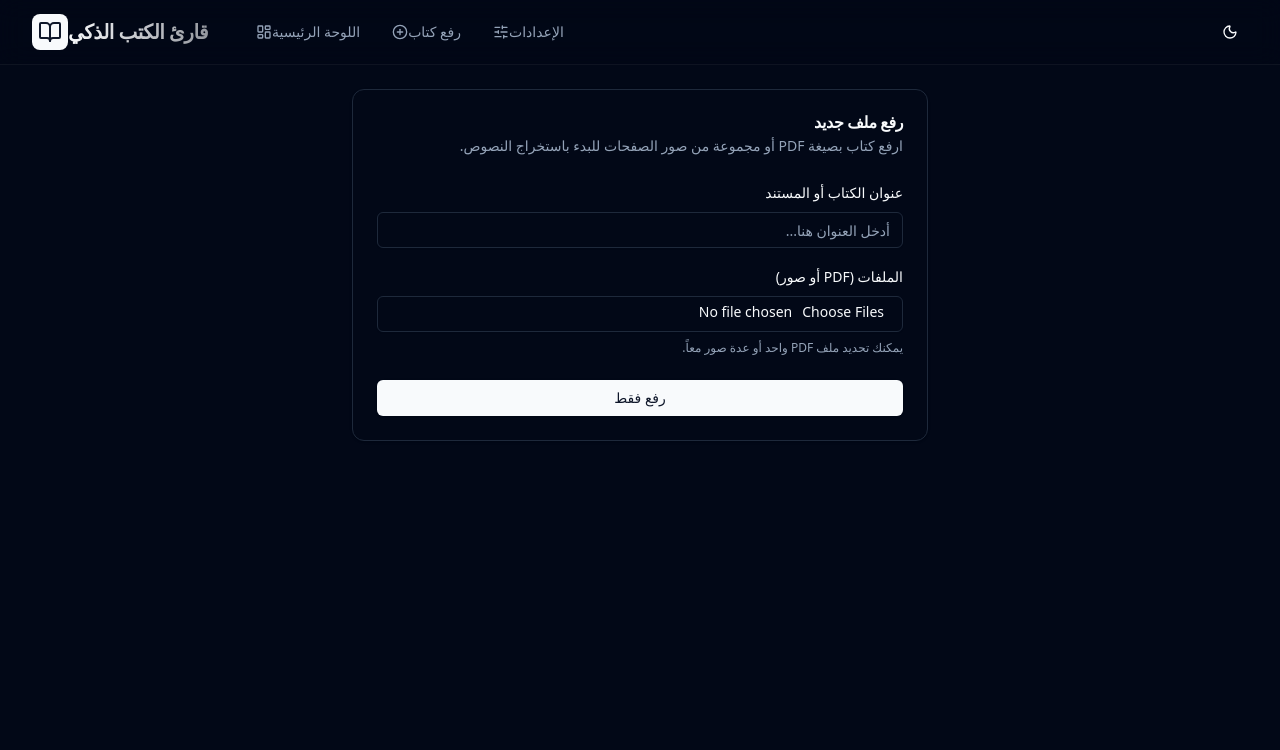
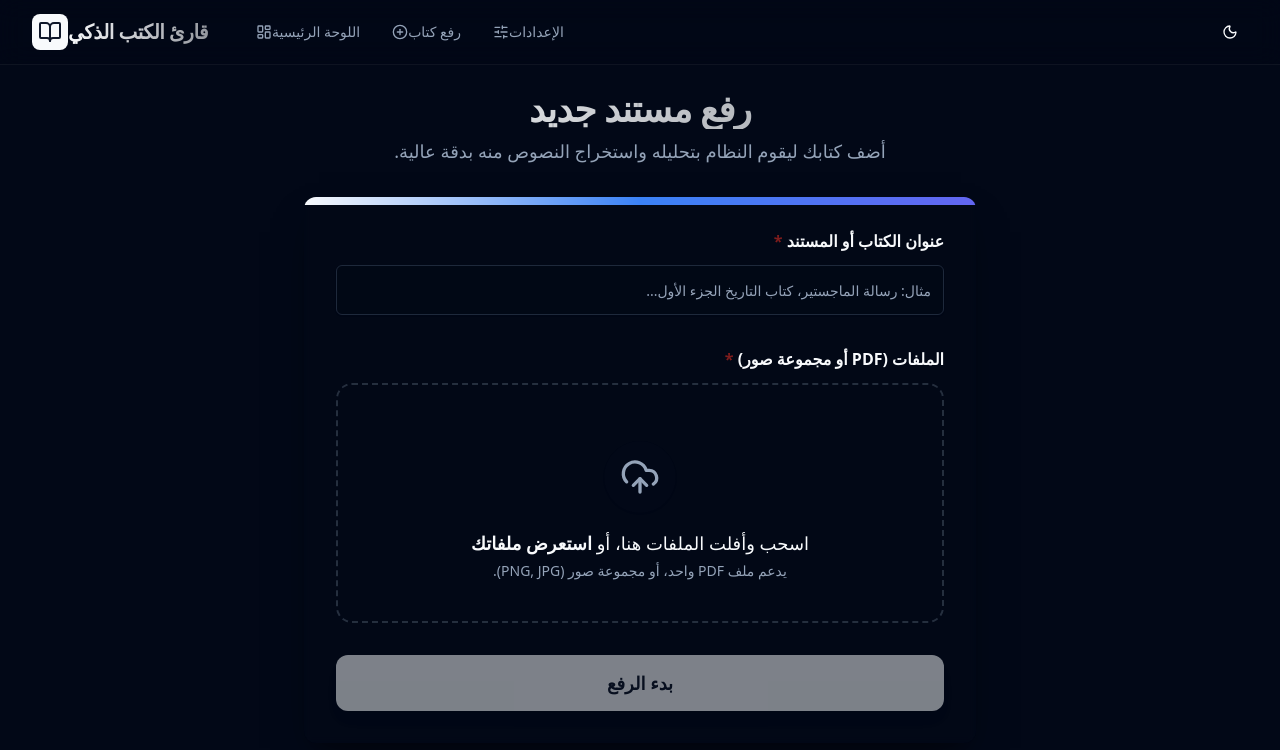
Before and after one commit to GhaziRiyadh/book_to_word, a React (Vite) app in the folder frontend/: page /upload in a window 1280 px wide. Shown: the top 750 px of the page. Built offline with nearby package versions, Linux system fonts and the light colour scheme.

Commit message:
feat: add UploadPage component with drag-and-drop file support and API integration

```diff
--- a/frontend/src/pages/UploadPage.tsx
+++ b/frontend/src/pages/UploadPage.tsx
@@ -1,32 +1,83 @@
-import { useState } from "react"
+import { useState, useRef } from "react"
 import { useNavigate } from "react-router-dom"
 import axios from "axios"
-import { Card, CardContent, CardDescription, CardHeader, CardTitle, CardFooter } from "@/components/ui/card"
+import { Card, CardContent, CardFooter } from "@/components/ui/card"
 import { Input } from "@/components/ui/input"
 import { Label } from "@/components/ui/label"
 import { Button } from "@/components/ui/button"
 import { useToast } from "@/hooks/use-toast"
+import { UploadCloud, File as FileIcon, FileImage, X, Loader2 } from "lucide-react"
 
 const API_URL = "http://localhost:8000/api/v1"
 
 export function UploadPage() {
   const [title, setTitle] = useState("")
-  const [files, setFiles] = useState<FileList | null>(null)
+  const [selectedFiles, setSelectedFiles] = useState<File[]>([])
   const [uploading, setUploading] = useState(false)
+  const [dragActive, setDragActive] = useState(false)
+
+  const inputRef = useRef<HTMLInputElement>(null)
   const navigate = useNavigate()
   const { toast } = useToast()
 
+  // --- Drag and Drop Handlers ---
+  const handleDrag = (e: React.DragEvent) => {
+    e.preventDefault()
+    e.stopPropagation()
+    if (e.type === "dragenter" || e.type === "dragover") {
+      setDragActive(true)
+    } else if (e.type === "dragleave") {
+      setDragActive(false)
+    }
+  }
+
+  const handleDrop = (e: React.DragEvent) => {
+    e.preventDefault()
+    e.stopPropagation()
+    setDragActive(false)
+
+    if (e.dataTransfer.files && e.dataTransfer.files[0]) {
+      const newFiles = Array.from(e.dataTransfer.files)
+      // Filter out non-PDF/Images if needed, or just warn
+      setSelectedFiles((prev) => [...prev, ...newFiles])
+    }
+  }
+
+  const handleChange = (e: React.ChangeEvent<HTMLInputElement>) => {
+    e.preventDefault()
+    if (e.target.files && e.target.files[0]) {
+      const newFiles = Array.from(e.target.files)
+      setSelectedFiles((prev) => [...prev, ...newFiles])
+    }
+  }
+
+  const removeFile = (indexToRemove: number) => {
+    setSelectedFiles((prev) => prev.filter((_, index) => index !== indexToRemove))
+  }
+
+  const onZoneClick = () => {
+    inputRef.current?.click()
+  }
+
+  // --- Upload Handler ---
   const handleUpload = async (e: React.FormEvent) => {
     e.preventDefault()
-    if (!title || !files || files.length === 0) return
+    if (!title || selectedFiles.length === 0) {
+        toast({
+            title: "بيانات ناقصة",
+            description: "تأكد من إدخال عنوان الكتاب واختيار ملف واحد على الأقل.",
+            variant: "destructive"
+        })
+        return
+    }
 
     setUploading(true)
     const formData = new FormData()
     formData.append("title", title)
 
-    for (let i = 0; i < files.length; i++) {
-        formData.append("files", files[i])
-    }
+    selectedFiles.forEach(file => {
+        formData.append("files", file)
+    })
 
     try {
       const res = await axios.post(`${API_URL}/books/upload`, formData, {
@@ -37,7 +88,7 @@ export function UploadPage() {
 
       toast({
         title: "تم الرفع بنجاح",
-        description: "تم رفع الكتاب فقط. ابدأ المعالجة من زر إعادة المعالجة.",
+        description: "تم رفع الكتاب. سيتم نقلك للصفحة الخاصة به لتبدأ المعالجة.",
       })
       navigate(`/books/${bookId}`)
     } catch (error) {
@@ -53,42 +104,135 @@ export function UploadPage() {
   }
 
   return (
-    <div className="max-w-xl mx-auto space-y-6">
-      <Card>
-        <CardHeader>
-          <CardTitle>رفع ملف جديد</CardTitle>
-          <CardDescription>ارفع كتاب بصيغة PDF أو مجموعة من صور الصفحات للبدء باستخراج النصوص.</CardDescription>
-        </CardHeader>
+    <div className="max-w-2xl mx-auto space-y-8 pb-12">
+      <div className="text-center space-y-2">
+        <h1 className="text-4xl font-extrabold tracking-tight text-gradient">رفع مستند جديد</h1>
+        <p className="text-muted-foreground text-lg">أضف كتابك ليقوم النظام بتحليله واستخراج النصوص منه بدقة عالية.</p>
+      </div>
+
+      <Card className="premium-shadow border-none bg-card/50 backdrop-blur-sm overflow-hidden">
+        {/* Top decorative gradient bar */}
+        <div className="h-2 w-full bg-gradient-to-r from-primary via-blue-500 to-indigo-500" />
+
         <form onSubmit={handleUpload}>
-          <CardContent className="space-y-4">
-            <div className="space-y-2">
-              <Label htmlFor="title">عنوان الكتاب أو المستند</Label>
+          <CardContent className="space-y-8 p-8 pt-6">
+            <div className="space-y-3">
+              <Label htmlFor="title" className="text-base font-semibold">عنوان الكتاب أو المستند <span className="text-destructive">*</span></Label>
               <Input
                 id="title"
-                placeholder="أدخل العنوان هنا..."
+                placeholder="مثال: رسالة الماجستير، كتاب التاريخ الجزء الأول..."
                 value={title}
                 onChange={(e) => setTitle(e.target.value)}
                 required
+                className="text-lg py-6 bg-background/50 focus-visible:ring-primary/50 transition-all border-muted"
+                disabled={uploading}
               />
             </div>
 
-            <div className="space-y-2">
-              <Label htmlFor="file">الملفات (PDF أو صور)</Label>
-              <Input
-                id="file"
-                type="file"
-                multiple
-                accept=".pdf,image/*"
-                onChange={(e) => setFiles(e.target.files)}
-                required
-                className="cursor-pointer"
-              />
-              <p className="text-xs text-muted-foreground mt-1">يمكنك تحديد ملف PDF واحد أو عدة صور معاً.</p>
+            <div className="space-y-3">
+              <Label className="text-base font-semibold">الملفات (PDF أو مجموعة صور) <span className="text-destructive">*</span></Label>
+
+              {/* Drag & Drop Zone */}
+              <div
+                className={`relative group rounded-2xl border-2 border-dashed transition-all duration-300 ease-in-out cursor-pointer p-10 flex flex-col items-center justify-center text-center space-y-4
+                  ${dragActive
+                    ? "border-primary bg-primary/5 scale-[1.01]"
+                    : "border-muted-foreground/25 hover:border-primary/50 hover:bg-muted/30"
+                  }
+                  ${uploading ? "opacity-50 pointer-events-none" : ""}
+                `}
+                onDragEnter={handleDrag}
+                onDragLeave={handleDrag}
+                onDragOver={handleDrag}
+                onDrop={handleDrop}
+                onClick={onZoneClick}
+              >
+                <input
+                  ref={inputRef}
+                  type="file"
+                  multiple
+                  accept=".pdf,image/*"
+                  onChange={handleChange}
+                  className="hidden"
+                />
+
+                <div className="p-4 bg-background rounded-full shadow-sm group-hover:scale-110 transition-transform duration-300">
+                  <UploadCloud className={`h-10 w-10 ${dragActive ? "text-primary" : "text-muted-foreground"}`} />
+                </div>
+
+                <div>
+                  <p className="text-lg font-medium mb-1">
+                    اسحب وأفلت الملفات هنا، أو <span className="text-primary font-bold">استعرض ملفاتك</span>
+                  </p>
+                  <p className="text-sm text-muted-foreground">
+                    يدعم ملف PDF واحد، أو مجموعة صور (PNG, JPG).
+                  </p>
+                </div>
+
+                {/* Visual overlay when dragging */}
+                {dragActive && (
+                  <div className="absolute inset-0 bg-primary/5 rounded-2xl flex items-center justify-center" />
+                )}
+              </div>
+
+              {/* File Previews */}
+              {selectedFiles.length > 0 && (
+                <div className="pt-4 space-y-3">
+                  <h4 className="text-sm font-semibold text-muted-foreground">الملفات المحددة ({selectedFiles.length})</h4>
+                  <div className="grid grid-cols-1 md:grid-cols-2 gap-3 max-h-[300px] overflow-y-auto pr-2 custom-scrollbar">
+                    {selectedFiles.map((file, idx) => {
+                      const isPdf = file.name.toLowerCase().endsWith('.pdf')
+                      return (
+                        <div key={`${file.name}-${idx}`} className="flex items-center justify-between p-3 bg-muted/40 rounded-xl border border-muted/50 group/item hover:bg-muted/80 transition-colors">
+                          <div className="flex items-center space-x-3 space-x-reverse overflow-hidden">
+                            <div className="p-2 bg-background rounded-lg shadow-sm shrink-0">
+                                {isPdf ? (
+                                    <FileIcon className="h-5 w-5 text-red-500" />
+                                ) : (
+                                    <FileImage className="h-5 w-5 text-blue-500" />
+                                )}
+                            </div>
+                            <div className="truncate">
+                              <p className="text-sm font-medium truncate" title={file.name}>{file.name}</p>
+                              <p className="text-xs text-muted-foreground">{(file.size / 1024 / 1024).toFixed(2)} MB</p>
+                            </div>
+                          </div>
+                          <Button
+                            type="button"
+                            variant="ghost"
+                            size="icon"
+                            className="h-8 w-8 text-muted-foreground hover:text-destructive shrink-0 opacity-50 group-hover/item:opacity-100 transition-opacity rounded-full bg-background/50 hover:bg-destructive/10"
+                            onClick={(e) => {
+                              e.stopPropagation()
+                              removeFile(idx)
+                            }}
+                            disabled={uploading}
+                          >
+                            <X className="h-4 w-4" />
+                          </Button>
+                        </div>
+                      )
+                    })}
+                  </div>
+                </div>
+              )}
             </div>
           </CardContent>
-          <CardFooter>
-            <Button type="submit" className="w-full" disabled={uploading}>
-              {uploading ? "جاري الرفع..." : "رفع فقط"}
+          <CardFooter className="p-8 pt-0">
+            <Button
+              type="submit"
+              size="lg"
+              className="w-full text-lg font-bold rounded-xl h-14 shadow-lg hover:shadow-primary/25 transition-all"
+              disabled={uploading || selectedFiles.length === 0}
+            >
+              {uploading ? (
+                 <>
+                   <Loader2 className="ml-2 h-6 w-6 animate-spin" />
+                   جاري رفع الملفات...
+                 </>
+              ) : (
+                "بدء الرفع"
+              )}
             </Button>
           </CardFooter>
         </form>
```
